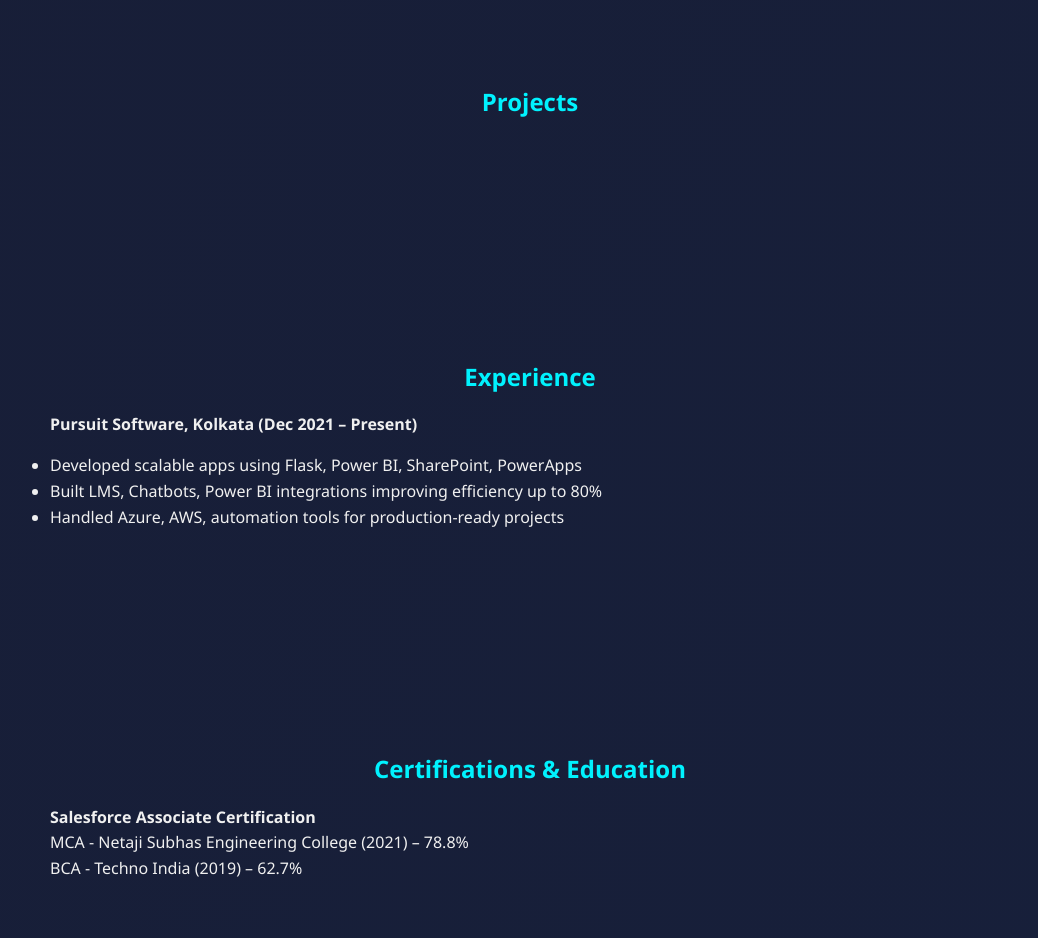
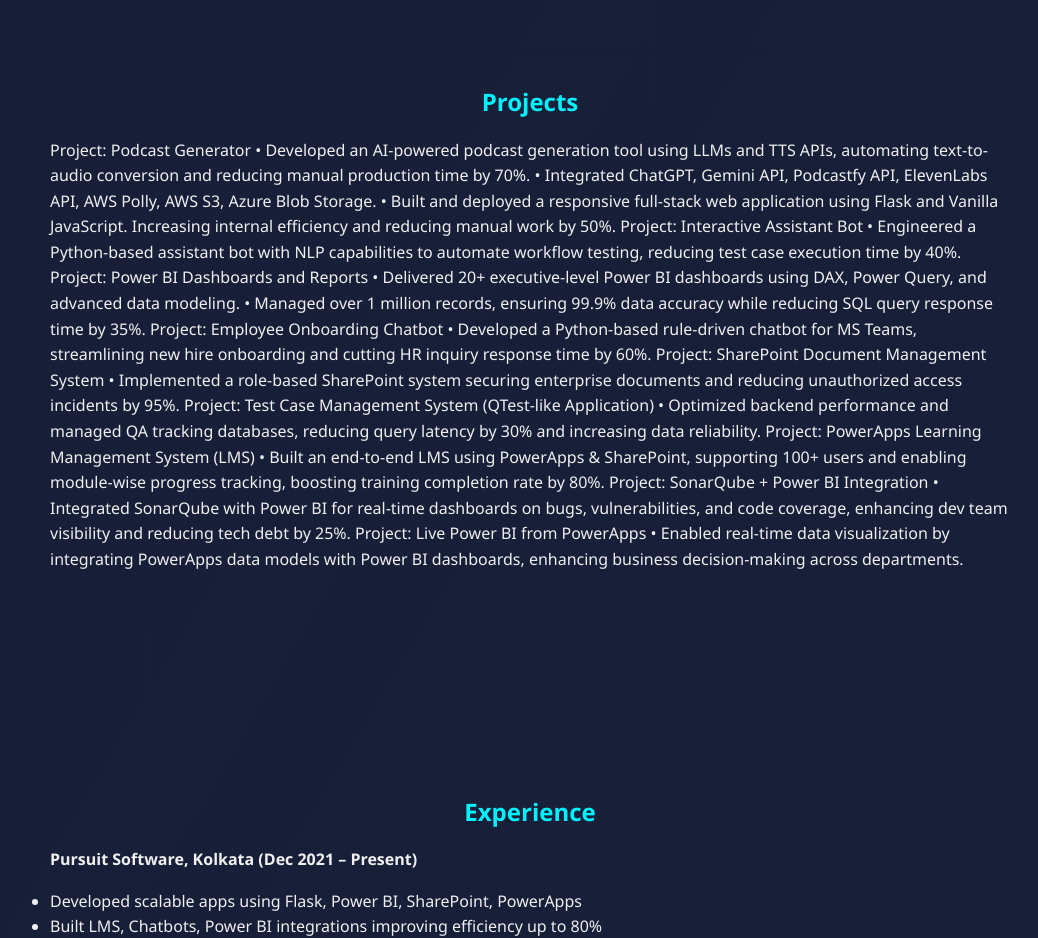
Before and after one commit to MonalisaMitra/monalisamitra.github.io, a plain HTML site: page index.html in a window 1280 px wide. Shown: the part 1220-2158 px from the top of the page, without its empty margins (110-1148 px from the left). Drawn offline with nearby package versions, Linux system fonts and the light colour scheme.

Commit message:
Update index.html

```diff
--- a/index.html
+++ b/index.html
@@ -163,7 +163,40 @@
   <section id="projects" data-aos="fade-up">
     <h2>Projects</h2>
     <div class="projects">
-      <!-- copy your project cards here -->
+      Project: Podcast Generator
+• Developed an AI-powered podcast generation tool using LLMs and TTS APIs, automating
+text-to-audio conversion and reducing manual production time by 70%.
+• Integrated ChatGPT, Gemini API, Podcastfy API, ElevenLabs API, AWS Polly, AWS S3,
+Azure Blob Storage.
+• Built and deployed a responsive full-stack web application using Flask and Vanilla
+JavaScript. Increasing internal efficiency and reducing manual work by 50%.
+Project: Interactive Assistant Bot
+• Engineered a Python-based assistant bot with NLP capabilities to automate workflow
+testing, reducing test case execution time by 40%.
+Project: Power BI Dashboards and Reports
+• Delivered 20+ executive-level Power BI dashboards using DAX, Power Query, and
+advanced data modeling.
+• Managed over 1 million records, ensuring 99.9% data accuracy while reducing SQL query
+response time by 35%.
+Project: Employee Onboarding Chatbot
+• Developed a Python-based rule-driven chatbot for MS Teams, streamlining new hire
+onboarding and cutting HR inquiry response time by 60%.
+Project: SharePoint Document Management System
+• Implemented a role-based SharePoint system securing enterprise documents and reducing
+unauthorized access incidents by 95%.
+Project: Test Case Management System (QTest-like Application)
+• Optimized backend performance and managed QA tracking databases, reducing query
+latency by 30% and increasing data reliability.
+Project: PowerApps Learning Management System (LMS)
+• Built an end-to-end LMS using PowerApps & SharePoint, supporting 100+ users and
+enabling module-wise progress tracking, boosting training completion rate by 80%.
+Project: SonarQube + Power BI Integration
+• Integrated SonarQube with Power BI for real-time dashboards on bugs, vulnerabilities, and
+code coverage, enhancing dev team visibility and reducing tech debt by 25%.
+Project: Live Power BI from PowerApps
+• Enabled real-time data visualization by integrating PowerApps data models with Power BI
+dashboards, enhancing business decision-making across departments.
+
     </div>
   </section>
 
```
